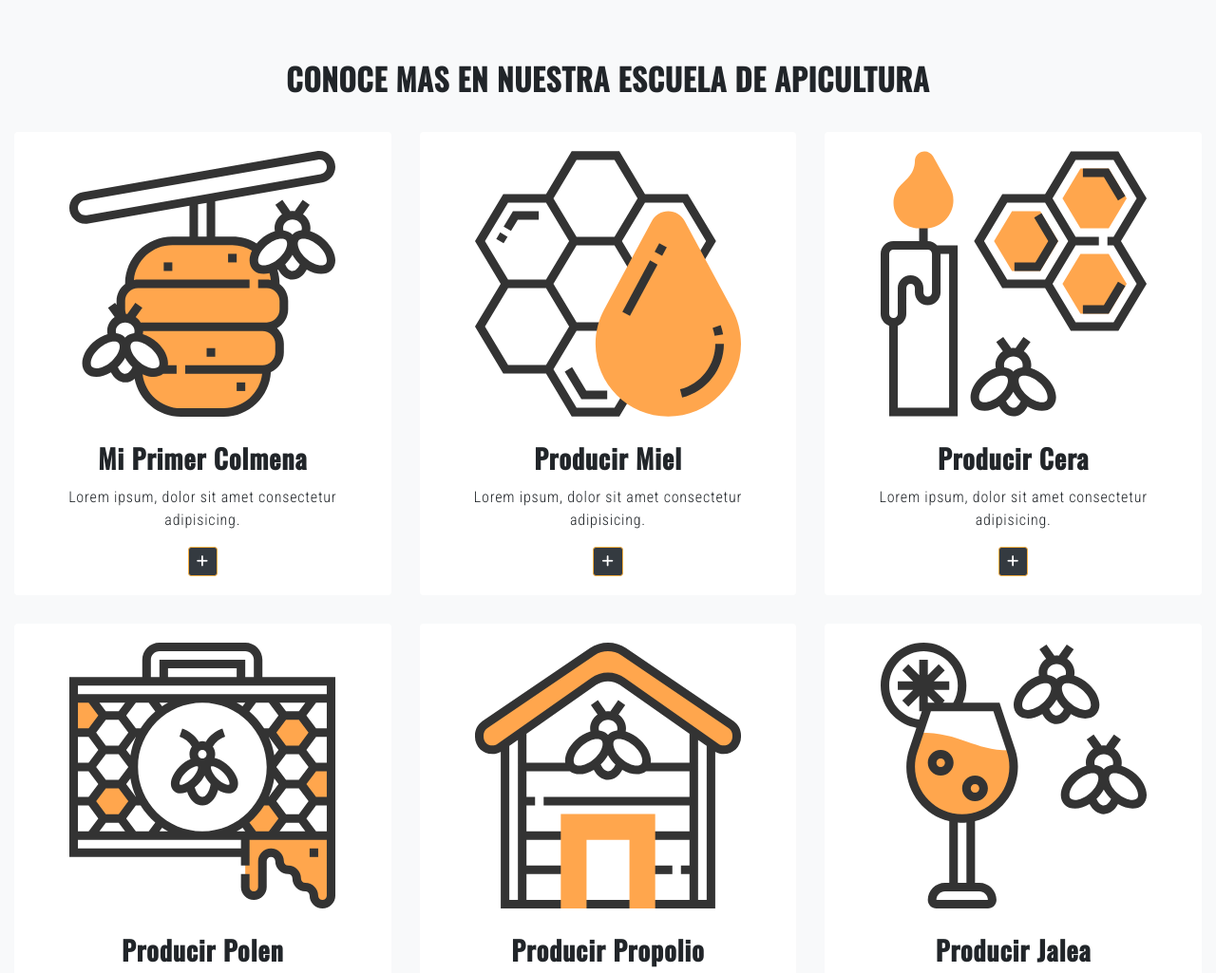
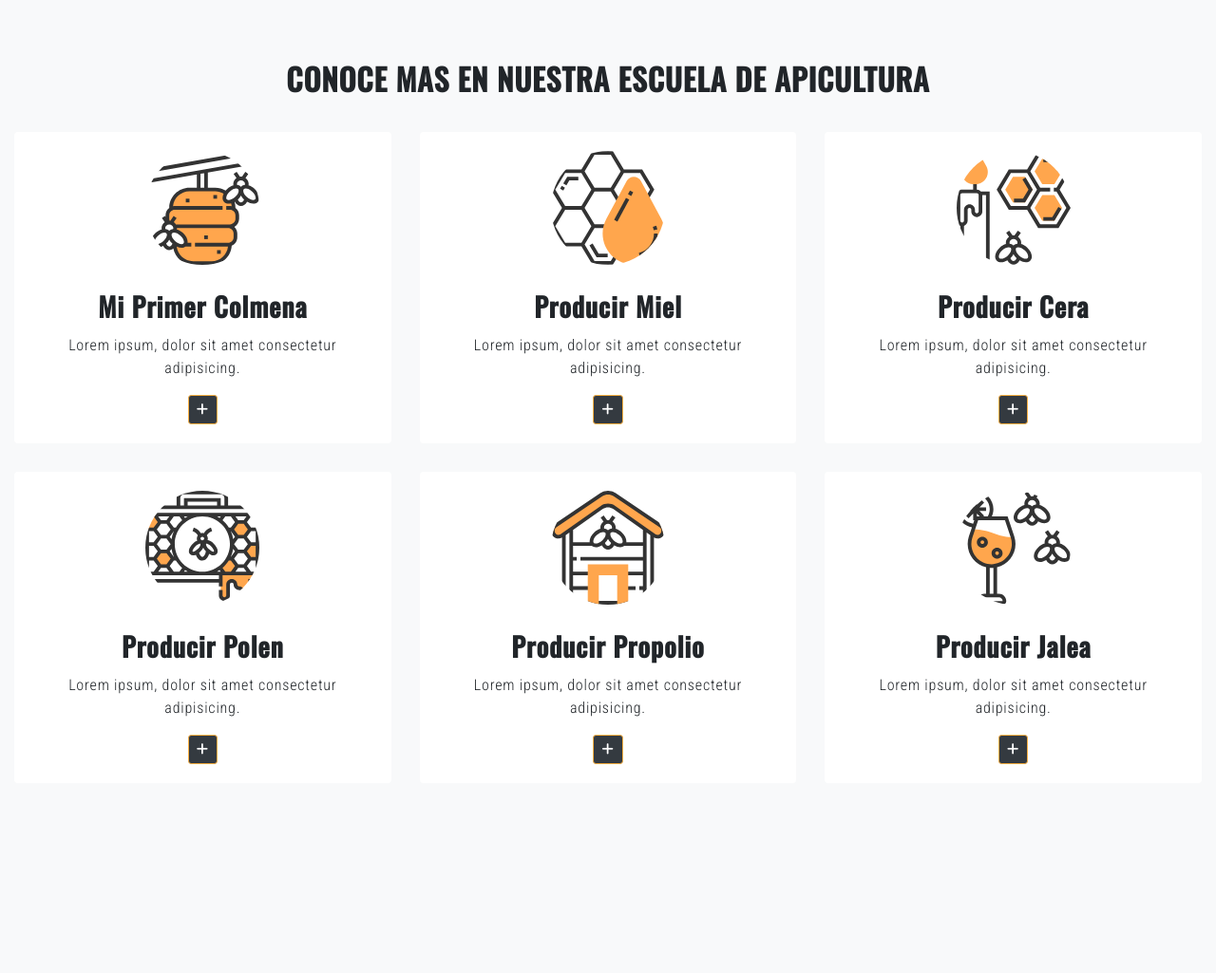
Before and after one commit to JorgeMoon/PaginaWebApicultura, a website: page Index.html in a window 1280 px wide. Shown: the part 2380-3405 px from the top of the page at 95% size. Drawn offline with nearby package versions, Linux system fonts and the light colour scheme; a web font is replaced by a local one.

Commit message:
revison final

```diff
--- a/Index.html
+++ b/Index.html
@@ -312,7 +312,7 @@
 </section>
 
 <!-- CONOCE MAS SOBRE LA APICULTUR (ESCUELA) -->
-<section id="escuelaOnepage" class=" escuelaOnepage d-flex flex-wrap align-content-center justify-content-center">
+<section class=" escuelaOnepage d-flex flex-wrap align-content-center justify-content-center">
         <h2 class="pt-2 putUp text-center">Conoce mas en Nuestra escuela de apicultura</h2>
     <div class="container-fluid putUp pt-2 mt-3">
         <div class="row">
--- a/scss/layout/_pageHome.scss
+++ b/scss/layout/_pageHome.scss
@@ -156,7 +156,7 @@ div{
     min-height: 312px;
 }
 
-.frontside .card .card-body img,
+.frontside .card .card-body svg,
 .backside .card .card-body img {
     width: 120px;
     height: 120px;
```
Also changed, not shown: contactar.html (+4 -4 lines), css/main.css.
